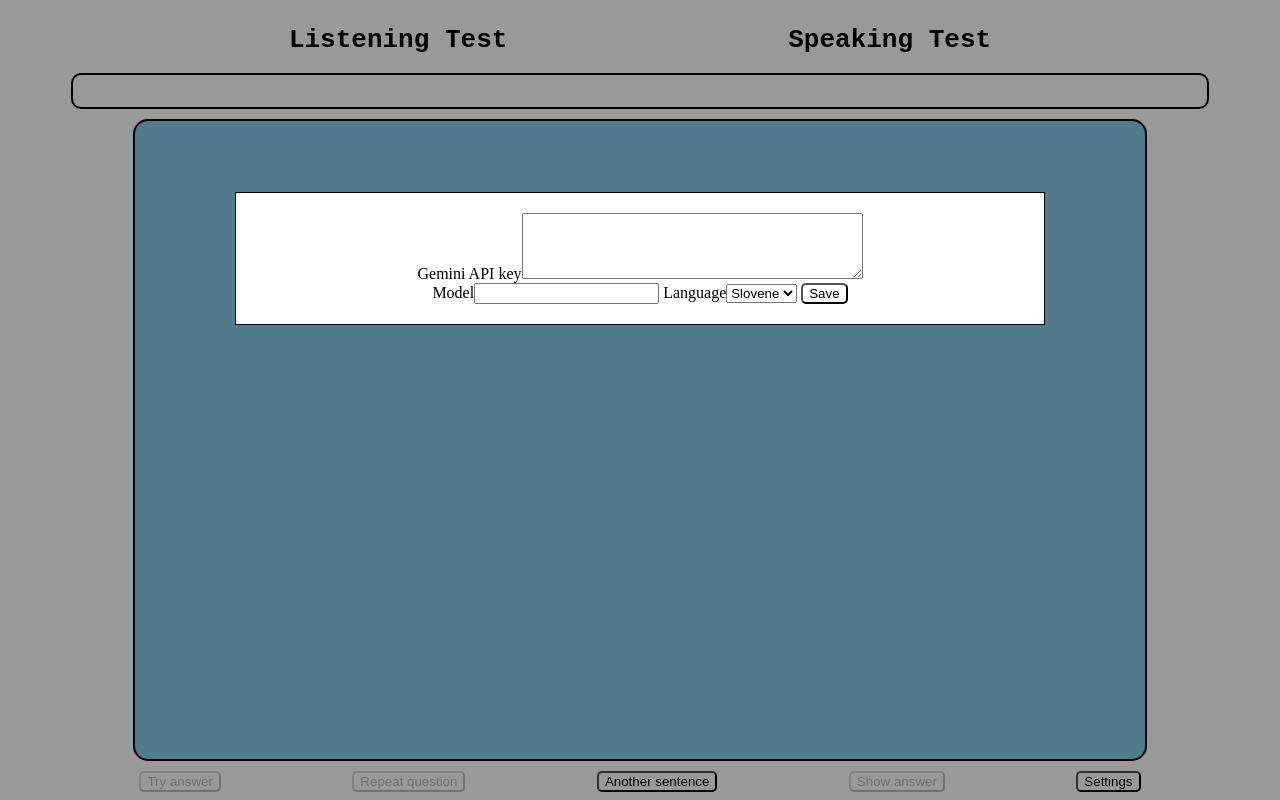
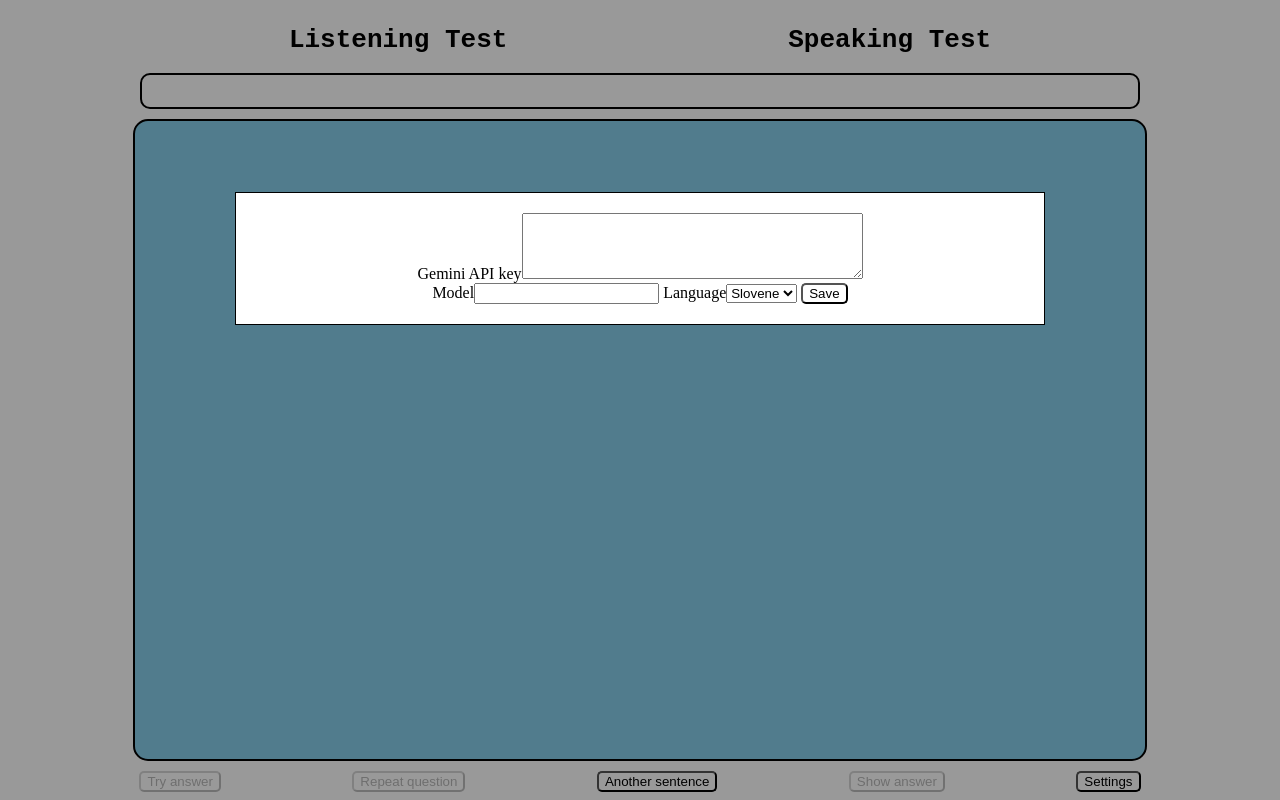
Before and after one commit to language-learning-scripts/language-learning-scripts.github.io, a plain HTML site: page vocabtest/cacophony.html in a window 1280 px wide. Drawn offline with Linux system fonts and the light colour scheme.

Commit message:
update from source git

```diff
--- a/vocabtest/cacophony.css
+++ b/vocabtest/cacophony.css
@@ -3,6 +3,8 @@ html, body {
     flex-direction: column;
     height: 100dvh;
     width: 100dwv;
+    min-height: 0;
+    overflow: clip;
 }
 
 #heading {
@@ -11,10 +13,10 @@ html, body {
 }
 
 .mainPanel {
+    min-height: 0;
     display: flex;
     flex-grow: 1;
     flex-direction: column;
-    overflow: clipped;
     gap: 10px;
 }
 
@@ -54,6 +56,7 @@ button {
 }
 
 .assessmentBox {
+    min-height: 0;
     font-size: x-large;
     font-family: monospace;
     max-width: 1000px;
@@ -69,6 +72,7 @@ button {
 
 #answerInputDiv {
     width: 90%;
+    max-width: 1000px;
     align-text: center;
     margin: auto;
 }
```
